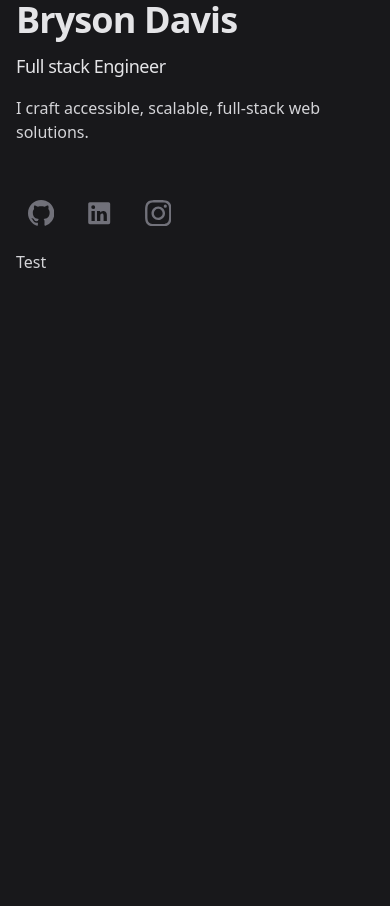
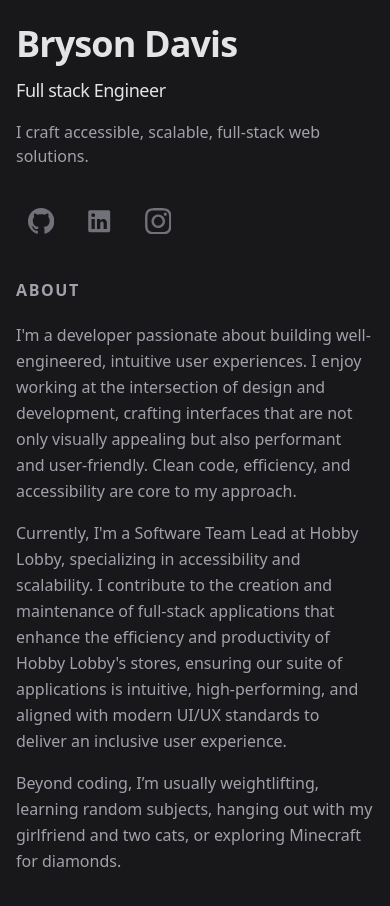
Before and after one commit to BrysD-27/v3, a Next.js app: page / in a window 390 px wide. Shown: the top 906 px of the page. Before the commit the page ends 868 px from the top, so only its background shows below. Built offline with nearby package versions, Linux system fonts and the light colour scheme.

Commit message:
complete about component

```diff
--- a/src/app/components/layout.tsx
+++ b/src/app/components/layout.tsx
@@ -8,8 +8,6 @@ export const StyledContainer = styled.div`
   gap: 1rem;
   max-width: 1280px; /* Equivalent to Tailwind's max-w-7xl */
   margin: 0 auto; /* Centers the container */
-  flex-wrap: wrap;
-  text-wrap: wrap;
 
     @media (max-width: 1024px) {
       flex-direction: column;
--- a/src/app/components/nav.tsx
+++ b/src/app/components/nav.tsx
@@ -3,6 +3,12 @@ import styled from "styled-components";
 import { navLinks } from "@/content/data";
 import Link from "next/link";
 
+const StyledNav = styled.nav`
+  display: none;
+  @media (min-width: 1024px) {
+    display: block;
+  }
+`
 const StyledLinks = styled.div`
   display: flex;
   align-items: center;
@@ -38,7 +44,7 @@ const StyledLinks = styled.div`
         font-weight: 700;
         font-size: 0.75rem;
         line-height: 1rem;
-        transition: background-color .15s ease-in-out;
+        transition: background-color 0.15s ease-in-out;
 
         &:before {
           display: inline-flex;
@@ -55,7 +61,7 @@ const StyledLinks = styled.div`
           margin-right: 1rem;
           font-size: var(--fz-xxs);
           text-align: right;
-          transition: .15s ease-in-out;
+          transition: 0.15s ease-in-out;
           transition-property: width, background;
         }
       }
@@ -80,7 +86,7 @@ const StyledLinks = styled.div`
 `;
 const Nav = () => {
   return (
-    <nav>
+    <StyledNav>
       <StyledLinks>
         <ol>
           {navLinks.map(({ url, name }, i) => (
@@ -90,7 +96,7 @@ const Nav = () => {
           ))}
         </ol>
       </StyledLinks>
-    </nav>
+    </StyledNav>
   );
 };
 
--- /dev/null
+++ b/src/app/components/sections/about.tsx
@@ -0,0 +1,73 @@
+"use client";
+import styled from "styled-components";
+
+const StyledSection = styled.section`
+  @media (min-width: 1024px) {
+    scroll-margin-top: 6rem;
+    margin-bottom: 9rem;
+  }
+  @media (min-width: 768px) {
+    margin-bottom: 6rem;
+  }
+`;
+
+const StyledHeading = styled.div`
+    padding-top: 1.25rem;
+    padding-bottom: 1.25rem;
+    @media (min-width: 1024px) {
+        width: 1px;
+        height: 1px;
+        padding: 0;
+        margin: -1px;
+        overflow: hidden;
+        clip: rect(0, 0, 0, 0);
+        white-space: nowrap;
+        border-width: 0;
+    }
+    h2 {
+        letter-spacing: .1rem;
+        text-transform: uppercase;
+        font-weight: 700;
+    }
+`;
+
+const StyledParagraph = styled.p`
+  margin-bottom: 1rem;
+  line-height: 1.625;
+`;
+
+const About = () => {
+  return (
+    <main>
+      <StyledSection id="about" aria-label="About me">
+        <div>
+            <StyledHeading><h2>About</h2></StyledHeading>
+        </div>
+        <div>
+          <StyledParagraph>
+            {"I'm"} a developer passionate about building well-engineered, intuitive
+            user experiences. I enjoy working at the intersection of design and
+            development, crafting interfaces that are not only visually
+            appealing but also performant and user-friendly. Clean code,
+            efficiency, and accessibility are core to my approach.
+          </StyledParagraph>
+          <StyledParagraph>
+            Currently, {"I'm"} a Software Team Lead at Hobby Lobby, specializing in
+            accessibility and scalability. I contribute to the creation and
+            maintenance of full-stack applications that enhance the efficiency
+            and productivity of Hobby {"Lobby's"} stores, ensuring our suite of
+            applications is intuitive, high-performing, and aligned with modern
+            UI/UX standards to deliver an inclusive user experience.
+          </StyledParagraph>
+          <StyledParagraph>
+            Beyond coding, {"I’m"} usually weightlifting, learning random subjects,
+            hanging out with my girlfriend and two cats, or exploring Minecraft
+            for diamonds.
+          </StyledParagraph>
+        </div>
+      </StyledSection>
+    </main>
+  );
+};
+
+export default About;
--- a/src/app/components/sections/header.tsx
+++ b/src/app/components/sections/header.tsx
@@ -3,6 +3,7 @@ import BackgroundAnimation from "../background-animation";
 import Nav from "../nav";
 import styled from "styled-components";
 import Social from "../social";
+import Link from "next/link";
 
 const StyledHeader = styled.header`
   @media (min-width: 1024px) {
@@ -28,12 +29,11 @@ const StyledHeaderContent = styled.div`
 
 const Header = () => {
   return (
-    <>
     <StyledHeader>
       <StyledHeaderContent>
-          <div className="mb-4">
+        <div className="lg:mb-4">
           <h1 className="text-4xl font-bold tracking-tight text-zinc-200 sm:text-5xl">
-              Bryson Davis
+            <Link href="/">Bryson Davis</Link>
           </h1>
           <h2 className="mt-3 text-lg font-medium tracking-tight text-zinc-200 sm:text-xl">
             Full stack Engineer
@@ -47,8 +47,6 @@ const Header = () => {
       </StyledHeaderContent>
       <BackgroundAnimation />
     </StyledHeader>
-      <main>Test</main>
-    </>
   );
 };
 
--- a/src/app/globals.css
+++ b/src/app/globals.css
@@ -3,12 +3,11 @@
 @tailwind utilities;
 
 :root {
-  --background: #18181b;
-  --foreground: rgb(212 212 216 / var(--tw-bg-opacity, 1));
+  --background: rgb(24 24 27 / var(--tw-text-opacity, 1));
+  --foreground: rgb(161 161 170 / var(--tw-text-opacity, 1));
 }
 
 body {
   color: var(--foreground);
   background: var(--background);
-  font-family: Arial, Helvetica, sans-serif;
 }
--- a/src/app/page.tsx
+++ b/src/app/page.tsx
@@ -1,9 +1,11 @@
 import Layout from "./components/layout";
+import About from "./components/sections/about";
 import Header from "./components/sections/header";
 export default function Index() {
   return (
     <Layout>
       <Header/>
+      <About/>
     </Layout>
 );
 }
--- a/src/styles/globalcomponents/index.ts
+++ b/src/styles/globalcomponents/index.ts
@@ -4,25 +4,25 @@ export const GlobalStyling = createGlobalStyle`
 #root {
   width: 100%; /* Full width */
   padding: 24px 16px;
-  padding-top: 0 !important;
   margin-left: auto;
   margin-right: auto;
+
+  @media (min-width: 768px) {
+    padding-bottom: 4rem;
+    padding-top: 4rem;
+    padding-left: 3rem;
+    padding-right: 3rem;
+  }
 
   @media (min-width: 1280px) {
     max-width: 1280px;
   }
-}
 
-@media (min-width: 640px) { /* sm breakpoint */
-  #root {
-    padding: 48px 24px; /* Equivalent to sm:py-12 sm:px-6 */
-  }
-}
-
-@media (min-width: 1024px) { /* lg breakpoint */
-  #root {
-    padding-left: 32px; /* Equivalent to lg:px-8 */
-    padding-right: 32px;
+  @media (min-width: 1024px) {
+      padding-top: 0;
+      padding-bottom: 0;
+      padding-left: 32px;
+      padding-right: 32px;
   }
 }
 
@@ -43,10 +43,11 @@ export const GlobalStyling = createGlobalStyle`
   }
 
   main {
+    padding-bottom: 6rem;
     @media (min-width: 1024px) {
       padding-top: 6rem;
-      padding-bottom: 6rem;
       position: sticky;
+      width:  52%;
     }
   }
 `
--- a/tailwind.config.ts
+++ b/tailwind.config.ts
@@ -23,10 +23,10 @@ export default {
         foreground: "var(--color-zinc-300)",
       },
       fontFamily: {
-        default: ['Inter var', 'ui-sans-serif', 'system-ui', 'sans-serif', 'Apple Color Emoji', 'Segoe UI Emoji', 'Segoe UI Symbol', 'Noto Color Emoji'],
+        default:  ['ui-sans-serif', 'system-ui', '-apple-system', 'BlinkMacSystemFont', 'Segoe UI', 'Roboto', 'Helvetica Neue', 'Arial', 'Noto Sans', 'sans-serif', 'Apple Color Emoji', 'Segoe UI Emoji', 'Segoe UI Symbol', 'Noto Color Emoji'],
         sans: ['Graphik', 'sans-serif'],
         serif: ['Merriweather', 'serif'],
-        grotesk: ['Space Grotesk', 'sans-serif']
+        grotesk: ['Space Grotesk', 'sans-serif'],
       },
     },
   },
```
Lines whose indentation alone changed are shown as unchanged.
